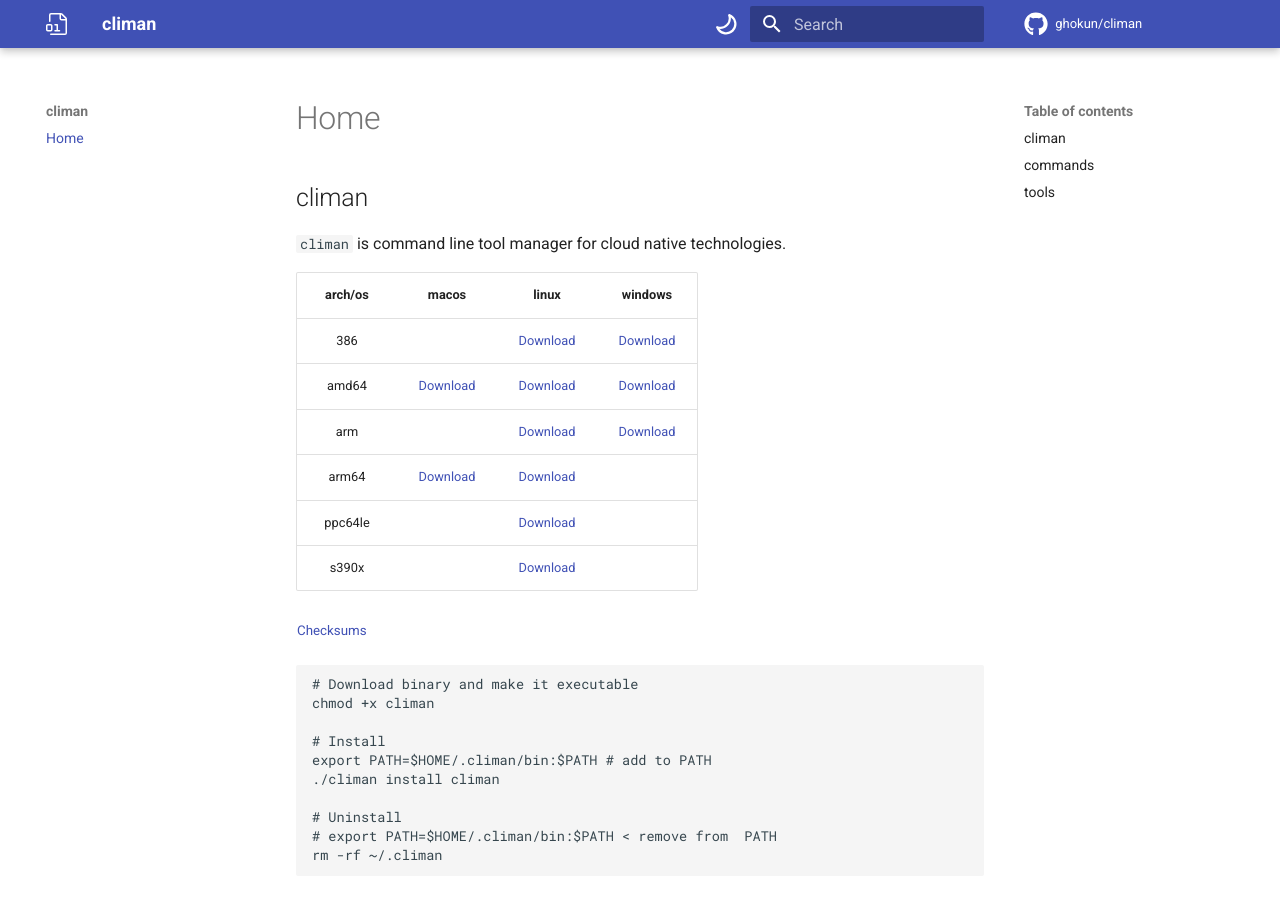
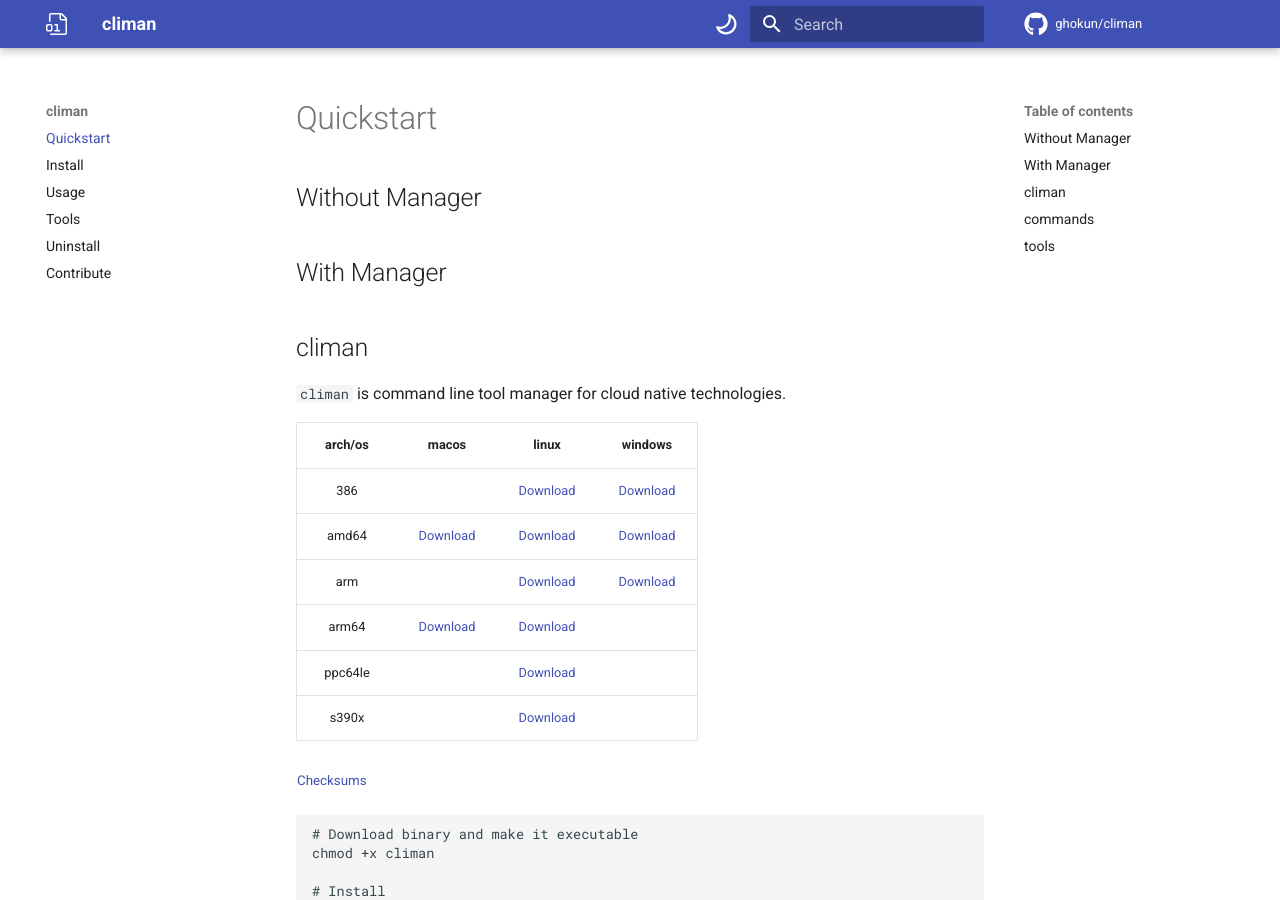
Before and after one commit to ghokun/climan-runner, an MkDocs documentation site: the page built from docs/index.md, in a window 1280 px wide and 900 px high. Built offline with MkDocs 1.6.1 and Material for MkDocs 9.7.7, drawn with Linux system fonts in a browser that asks for light colours; comment, search, counter and statistics services are not loaded.

Commit message:
Add subpages
Signed-off-by: ghokun <gokhun@gmail.com>

```diff
--- a/docs/index.md
+++ b/docs/index.md
@@ -1,3 +1,8 @@
+## Without Manager
+
+## With Manager
+
+
 ## climan
 `climan` is command line tool manager for cloud native technologies.
 
--- /dev/null
+++ b/docs/install.md
@@ -0,0 +1,3 @@
+## Without Manager
+
+## With Manager
--- a/mkdocs.yml
+++ b/mkdocs.yml
@@ -15,8 +15,17 @@
       toggle:
         icon: octicons/sun-16
         name: Switch to light mode
+  features:
+    - navigation.instant
+    - navigation.sections
 nav:
-  - Home: index.md
+  - Quickstart: index.md
+  - Install:  install.md
+  - Usage: usage.md
+  - Tools: tools.md
+  - Uninstall: uninstall.md
+  - Contribute: contribute.md
+
 repo_name: ghokun/climan
 repo_url: https://github.com/ghokun/climan
 edit_uri: https://github.com/ghokun/climan-runner/edit/main/docs/
```
Also changed, not shown: docs/contribute.md (added, +3 -0 lines), docs/tools.md (added, +29 -0 lines), docs/uninstall.md (added), docs/usage.md (added), 3 other files.
